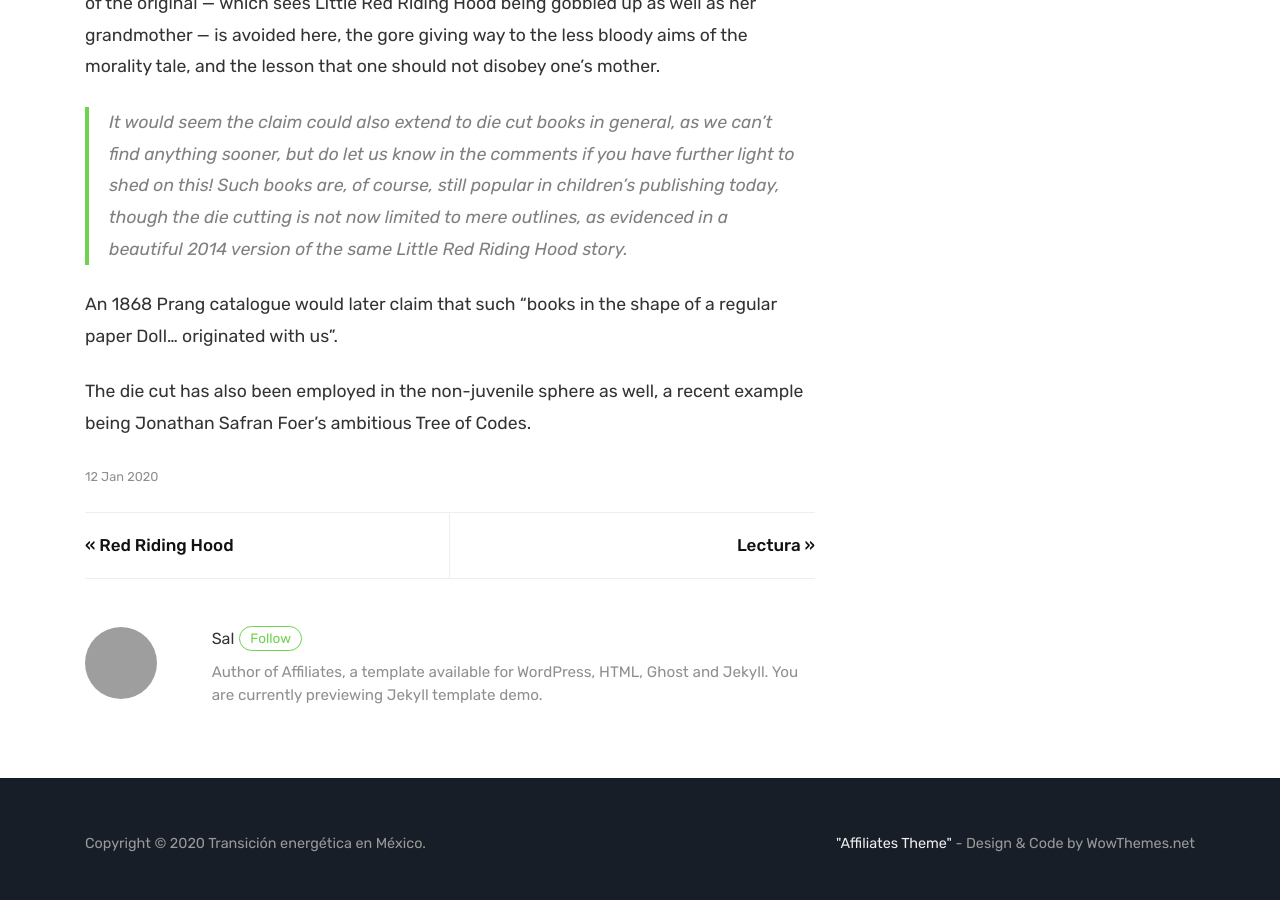
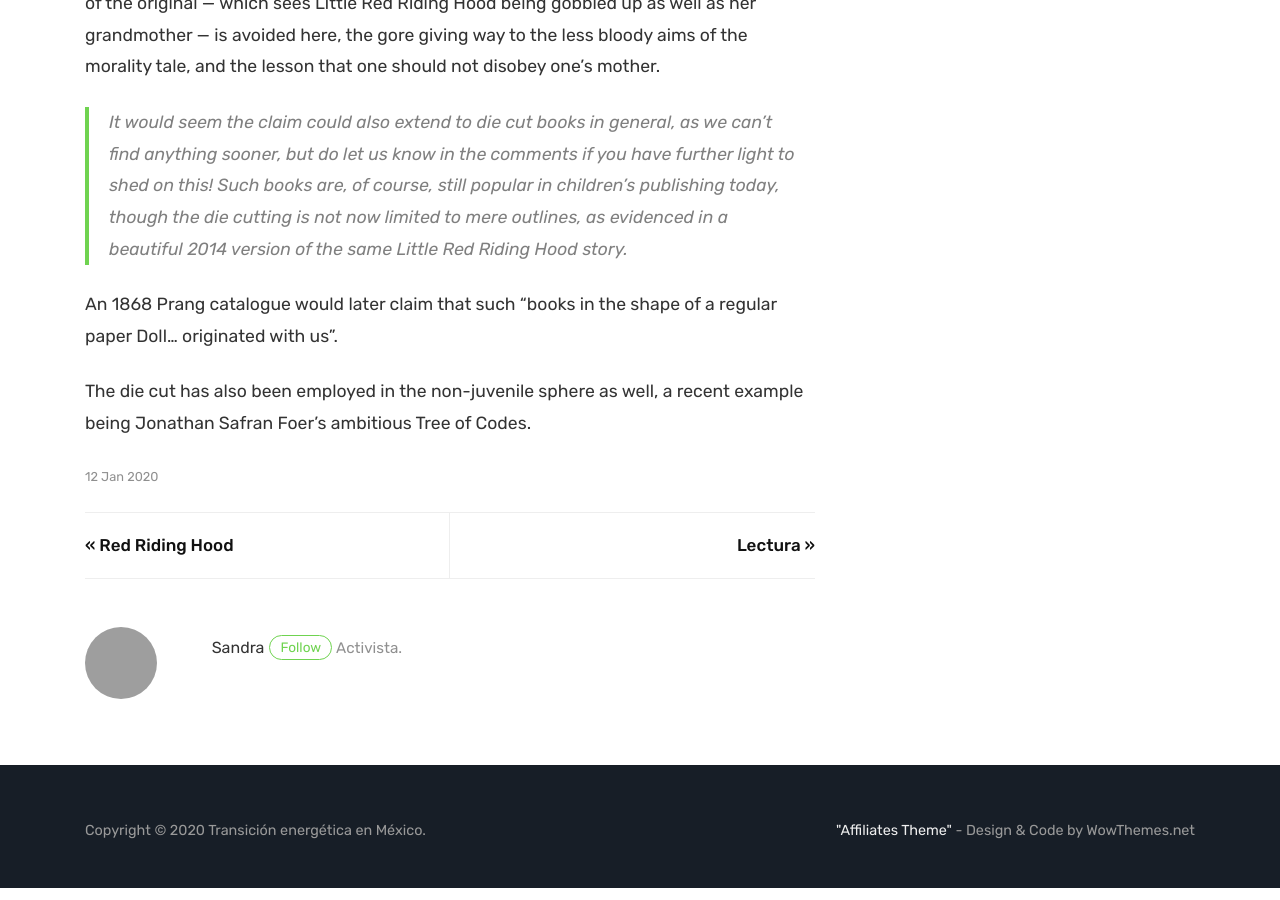
Before and after one commit to Transicion-Energetica/dsds, a Jekyll site: the page built from _posts/2020-01-12-tree-of-codes.md, in a window 1280 px wide and 900 px high, scrolled down 1003 px. Built offline with Jekyll 4.4.1, drawn with Linux system fonts in a browser that asks for light colours; some of the changed text lies outside the part shown; grey boxes are pictures that could not be loaded.

Commit message:
changesiderbar

```diff
--- a/_config.yml
+++ b/_config.yml
@@ -15,17 +15,17 @@ sharethis: '<script type="text/javascript" src="//platform-api.sharethis.com/js/
 # Authors
 authors:
   sal:
-    name: Sal
-    display_name: Sal
-    gravatar: e56154546cf4be74e393c62d1ae9f9d4
-    email: wowthemesnet@gmail.com
-    web: https://www.wowthemes.net/category/jekyll-themes/
-    twitter: https://twitter.com/wowthemesnet
-    description: "Author of Affiliates, a template available for WordPress, HTML, Ghost and Jekyll. You are currently previewing Jekyll template demo."
+    name: Sandra
+    display_name: Sandra
+    gravatar:
+    email:
+    web:
+    twitter:
+    description: "Activista."
   john:
     name: John
     display_name: John
-    gravatar: b1cc14991db7a456fcd761680bbc8f81
+    gravatar:
     email: wowthemesnet@gmail.com
     web: https://www.wowthemes.net/category/jekyll-themes/
     twitter: https://twitter.com/wowthemesnet
--- a/_layouts/default.html
+++ b/_layouts/default.html
@@ -60,9 +41,9 @@
                 <a class="nav-link" href="{{ site.baseurl }}/index.html">Inicio</a>
                 </li>
 
-                <li class="nav-item">
+                <!--<li class="nav-item">
                 <a class="nav-link" href="{{ site.baseurl }}/informate">Infórmate</a>
-                </li>
+                </li>-->
 
                <!--  <li class="nav-item dropdown">
                     <a class="nav-link dropdown-toggle" href="#" id="dropdown01" data-toggle="dropdown" aria-haspopup="true" aria-expanded="false">Post</a>
@@ -72,7 +53,7 @@
                     </div>
                 </li> -->
 
-                <li class="nav-item">
+                <!-- <li class="nav-item">
                     <a class="nav-link" href="{{ site.baseurl }}/actua">Actúa</a>
                 </li>
 
@@ -82,7 +63,7 @@
 
                 <li class="nav-item">
                     <a class="nav-link" href="{{ site.baseurl }}/contact">Tu visión</a>
-                </li>
+                </li> -->
 
                 <!-- <li class="nav-item">
                     <a target="_blank" class="nav-link" href="https://github.com/wowthemesnet/affiliates-jekyll-theme">Github</a>
@@ -130,27 +111,7 @@
 
 
 
-    <!-- Before Footer
-    ==================================================
-    <div class="beforefooter">
-        <div class="container">
-            <div class="row justify-content-center">
-                <div class="col-md-8">
-                    <h3>This is your final call to action area. Shine like a star, make them want you, tell 'em to push that button!</h3>
-                    <p>We offer a <span>30 Day Money Back Guarantee</span>, so joining is <span class="risk-free">Risk-Free!</span></p>
-                    <a class="btn btn-primary btn-lg" href="#">Join us yesterday</a>
-                </div>
-                <div class="col-md-4 text-right footersocial">
-                    <h5>Connect with Us</h5>
-                    <i class="fa fa-facebook"></i>
-                    <i class="fa fa-twitter"></i>
-                        <i class="fa fa-google"></i>
-                     <i class="fa fa-pinterest"></i>
-                     <i class="fa fa-github"></i>
-                </div>
-            </div>
-        </div>
-    </div> -->
+
 
     <!-- Begin Footer
     ================================================== -->
```
Also changed, not shown: other parts of _layouts/default.html (+0 -19 lines), _layouts/page.html (+0 -8 lines).
